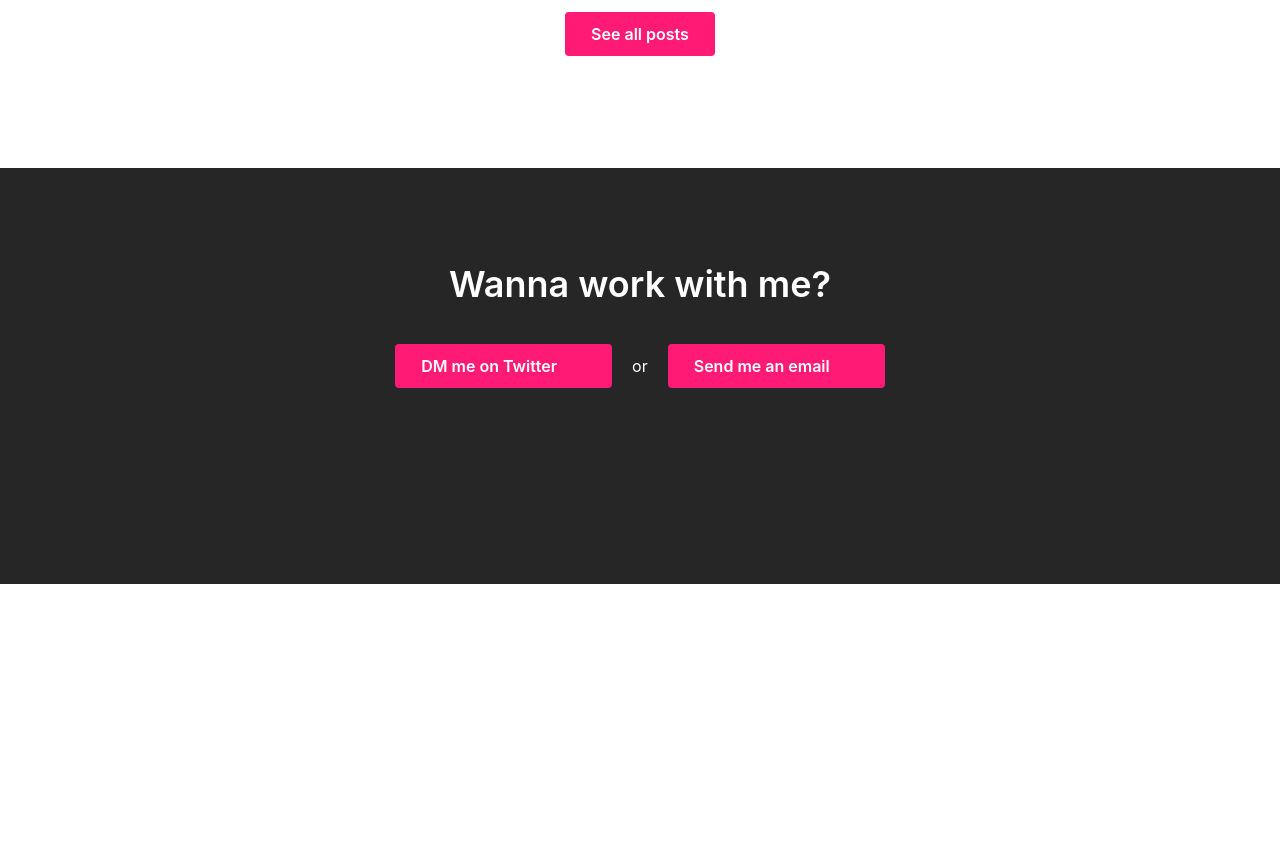
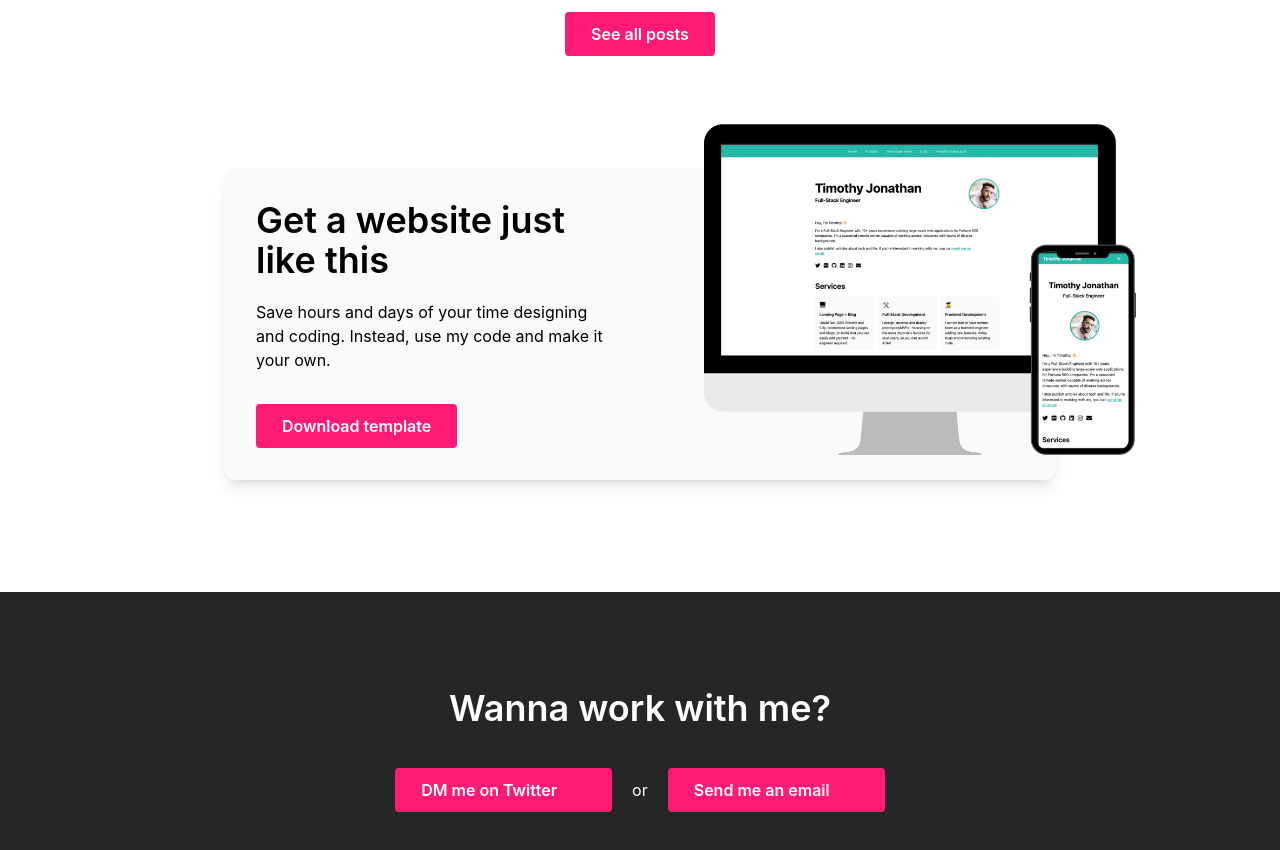
Before and after one commit to el-pol/nextjs-trishalim, a Next.js app: page / in a window 1280 px wide. Shown: the part 3220-4070 px from the top of the page. Before the commit the page ends 3804 px from the top, so only its background shows below. Built offline with nearby package versions, Linux system fonts and the light colour scheme; some icons are missing.

Commit message:
add template promo

```diff
--- /dev/null
+++ b/components/TemplatePromo.tsx
@@ -0,0 +1,41 @@
+import Button from "./Button";
+import Image from "next/image";
+
+const TemplatePromo = ({ className = "" }: { className?: string }) => {
+  return (
+    <div className={`container relative ${className}`}>
+      <div className="bg-gray-50 rounded-xl lg:flex shadow-lg items-center mt-28">
+        <div className="lg:hidden w-full pt-8 px-8 pb-0 pt-12 text-center">
+          <Image
+            src="/template-mockup.png"
+            width="400"
+            height="306"
+            alt="template mockup"
+          />
+        </div>
+        <div className="w-full lg:w-6/12 p-8 lg:pl-8 lg:py-8">
+          <h2 className="mb-5">Get a website just like this</h2>
+          <p>
+            Save hours and days of your time designing and coding. Instead, use
+            my code and make it your own.
+          </p>
+          <Button
+            target="_blank"
+            className="mt-8"
+            href="https://trishalim.gumroad.com/l/portfolio-website-template-for-software-developers"
+          >
+            Download template
+          </Button>
+        </div>
+        <div
+          className="hidden lg:block w-6/12 -mr-12 absolute -right-4 bottom-3 h-[calc(100%+2rem)] bg-contain bg-container bg-no-repeat"
+          style={{
+            backgroundImage: "url(/template-mockup.png)",
+          }}
+        />
+      </div>
+    </div>
+  );
+};
+
+export default TemplatePromo;
--- a/pages/blog.tsx
+++ b/pages/blog.tsx
@@ -2,6 +2,7 @@ import SiteLayout from "../components/SiteLayout";
 import React from "react";
 import { posts } from "../content/posts";
 import Post from "../components/Post";
+import TemplatePromo from "../components/TemplatePromo";
 
 const Blog = () => {
   return (
@@ -15,6 +16,8 @@ const Blog = () => {
             </div>
           ))}
         </div>
+
+        <TemplatePromo className="my-16" />
       </main>
     </SiteLayout>
   );
--- a/pages/index.tsx
+++ b/pages/index.tsx
@@ -12,6 +12,7 @@ import Button from "../components/Button";
 import { services } from "../content/services";
 import Service from "../components/Service";
 import SkillLogos from "../components/SkillLogos";
+import TemplatePromo from "../components/TemplatePromo";
 
 const Home: NextPage = () => {
   return (
@@ -156,6 +157,8 @@ const Home: NextPage = () => {
             <Button href="/blog">See all posts</Button>
           </div>
         </section>
+
+        <TemplatePromo className="my-16" />
       </main>
     </SiteLayout>
   );
```
Also changed, not shown: public/template-mockup.png (added).
